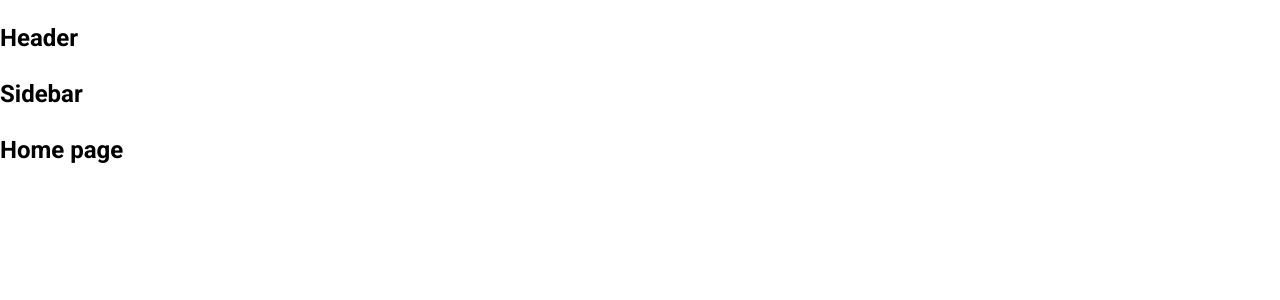
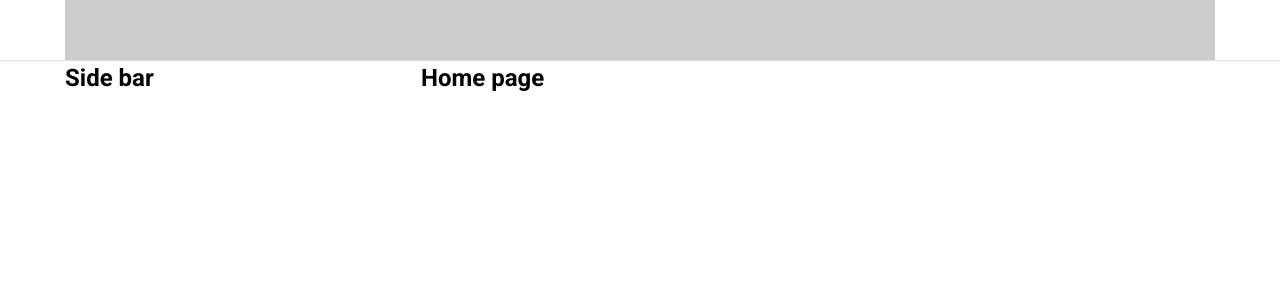
Before and after one commit to huuduc1986/tiktok-ui, a React (Create React App) app: page / in a window 1280 px wide. Shown: the top 300 px of the page. Built offline with nearby package versions, Linux system fonts and the light colour scheme.

Commit message:
Dựng khung layout mặc định

```diff
--- a/package.json
+++ b/package.json
@@ -6,6 +6,7 @@
     "@testing-library/jest-dom": "^5.16.5",
     "@testing-library/react": "^13.4.0",
     "@testing-library/user-event": "^13.5.0",
+    "classnames": "^2.3.2",
     "css-reset-and-normalize": "^2.3.6",
     "normalize.css": "^8.0.1",
     "react": "^18.2.0",
--- a/src/Components/GlobalStyles/GlobalStyles.scss
+++ b/src/Components/GlobalStyles/GlobalStyles.scss
@@ -3,9 +3,14 @@
 
 :root{
     --primary: #fe2c55;
+    --default-layout-header-height: 60px;
+    --default-layout-width: 1150px;
+
 }
 
 *{
+    margin: 0;
+    padding: 0;
     box-sizing: border-box;
 }
 
--- /dev/null
+++ b/src/Components/Layout/DefaultLayout/DefaultLayout.module.scss
@@ -0,0 +1,13 @@
+.wrapper{
+    display: flex;
+    flex-direction: column;
+    align-items: center;
+}
+.container{
+    width: var(--default-layout-width);
+    display: flex;
+}
+.content{
+    flex: 1;
+
+}
--- /dev/null
+++ b/src/Components/Layout/DefaultLayout/Sidebar/Sidebar.module.scss
@@ -0,0 +1,4 @@
+.wrapper{
+    width: 356px;
+
+}
--- a/src/Components/Layout/DefaultLayout/Sidebar/index.js
+++ b/src/Components/Layout/DefaultLayout/Sidebar/index.js
@@ -1,6 +1,13 @@
+import classNames from 'classnames/bind';
+import styles from './Sidebar.module.scss';
+
+const cx = classNames.bind(styles);
+
 function Sidebar() {
     return (
-        <h2>Sidebar</h2>
+        <aside className={cx('wrapper')}>
+            <h2>Side bar</h2>
+        </aside>
      );
 }
 
--- a/src/Components/Layout/DefaultLayout/index.js
+++ b/src/Components/Layout/DefaultLayout/index.js
@@ -1,13 +1,17 @@
+import classNames from 'classnames/bind';
 import Header from '~/Components/Layout/components/Header';
+import styles from './DefaultLayout.module.scss';
 import Sidebar from './Sidebar';
+
+const cx = classNames.bind(styles);
 
 function DefaultLayout({children}) {
     return (
-        <div>
+        <div className={cx('wrapper')}>
             <Header />
-            <div className='container'>
+            <div className={cx('container')}>
                 <Sidebar />
-                <div className='content'>
+                <div className={cx('content')}>
                     {children}
                 </div>
             </div>
--- /dev/null
+++ b/src/Components/Layout/components/Header/Header.module.scss
@@ -0,0 +1,12 @@
+.wrapper{
+    width: 100%;
+    height: var(--default-layout-header-height, 60px);
+    box-shadow: 0 1px 1px rgb(0 0 0 / 12%);
+    display: flex;
+    justify-content: center;
+}
+.inner{
+    height:100%;
+    width: var(--default-layout-width);
+    background-color: #ccc;
+}
--- a/src/Components/Layout/components/Header/index.js
+++ b/src/Components/Layout/components/Header/index.js
@@ -1,7 +1,15 @@
+import classNames from 'classnames/bind';
+import styles from './Header.module.scss';
+
+const cx = classNames.bind(styles)
 function Header() {
-    return (
-        <h2>Header</h2>
-     );
+    return  <header className={cx('wrapper')}>
+            <div className={cx('inner')}>
+                {/* Logo */}
+                {/* Search */}
+            </div>
+        </header>;
+
 }
 
 export default Header;
```
Also changed, not shown: 1 other file (tests, documents, lock files or other folders).
